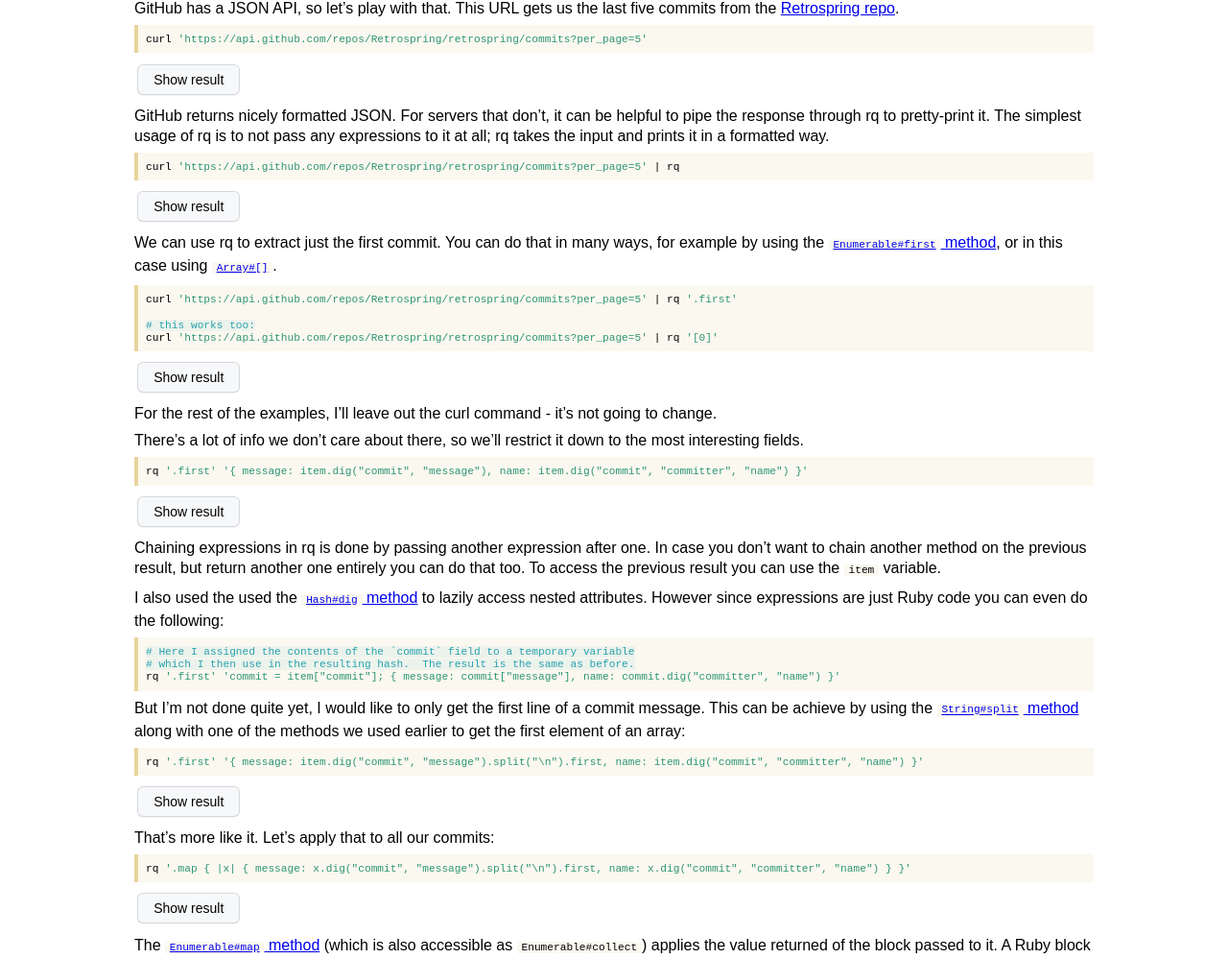
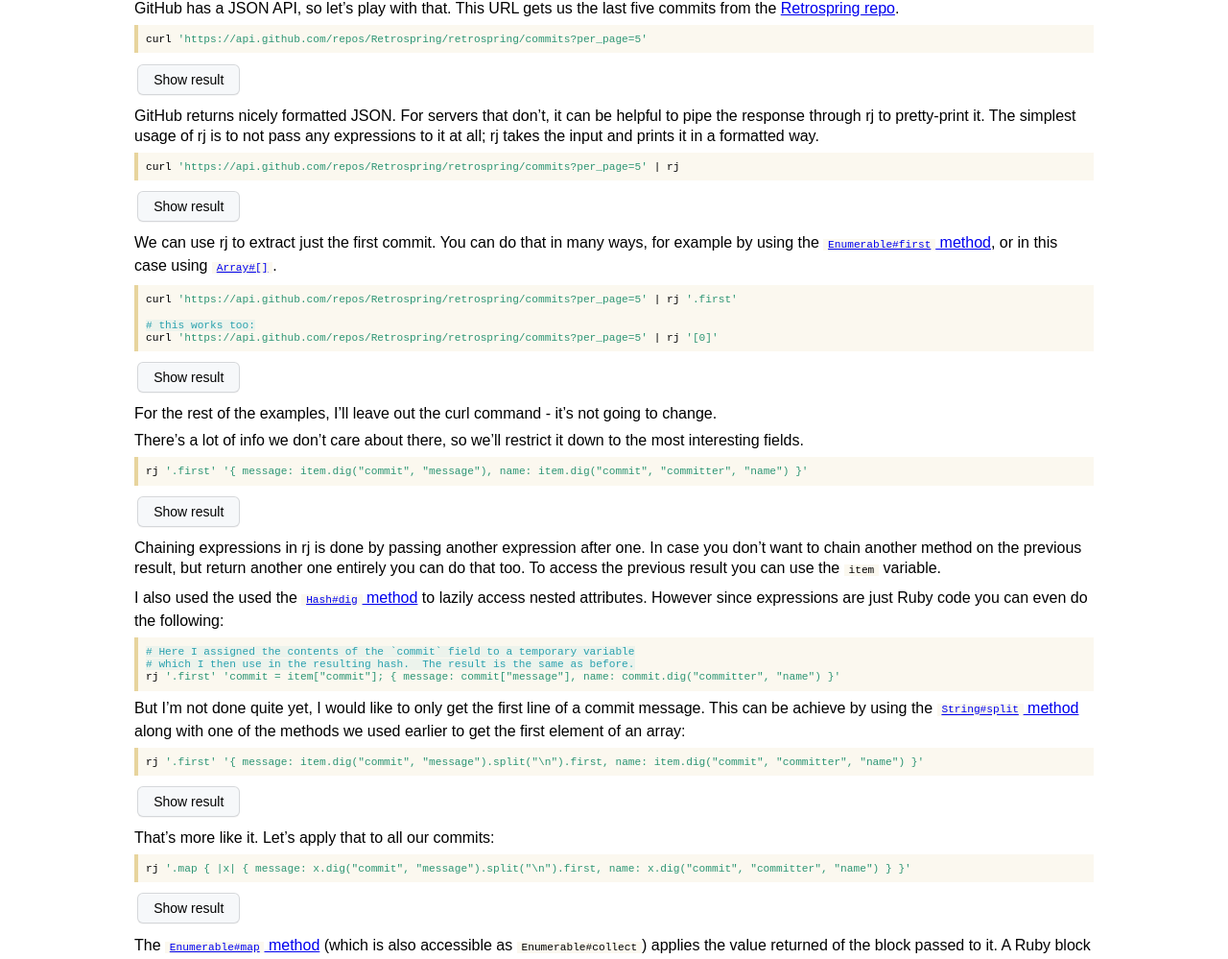
Before and after one commit to nilsding/rj, a Jekyll site: the page built from tutorial.md, in a window 1280 px wide and 1400 px high. Shown: the part 212-1211 px from the top of the window at 96% size. Built offline with Jekyll 4.4.1, drawn with Linux system fonts in a browser that asks for light colours; our own code applies the rules of GitHub Pages for plain Markdown files; some of the changed text lies outside the part shown.

Commit message:
update content from a854ac5852a72adb4ab69ca34d57d2f7ad8202ca

````diff
--- a/_data/commit_info.yml
+++ b/_data/commit_info.yml
@@ -1 +1 @@
-9b6113d1599a2da52a6b892ca1cb67bd280b7953
+a854ac5852a72adb4ab69ca34d57d2f7ad8202ca
--- a/tutorial.md
+++ b/tutorial.md
@@ -61,12 +61,12 @@ curl 'https://api.github.com/repos/Retrospring/retrospring/commits?per_page=5'
 </details>
 
 GitHub returns nicely formatted JSON.  For servers that don't, it can be
-helpful to pipe the response through rq to pretty-print it.  The simplest
-usage of rq is to not pass any expressions to it at all; rq takes the input
+helpful to pipe the response through rj to pretty-print it.  The simplest
+usage of rj is to not pass any expressions to it at all; rj takes the input
 and prints it in a formatted way.
 
 ```sh
-curl 'https://api.github.com/repos/Retrospring/retrospring/commits?per_page=5' | rq
+curl 'https://api.github.com/repos/Retrospring/retrospring/commits?per_page=5' | rj
 ```
 
 <details markdown="1">
@@ -116,15 +116,15 @@ curl 'https://api.github.com/repos/Retrospring/retrospring/commits?per_page=5' |
 
 </details>
 
-We can use rq to extract just the first commit.  You can do that in many ways,
+We can use rj to extract just the first commit.  You can do that in many ways,
 for example by using the [`Enumerable#first` method][mruby_enumerable_first],
 or in this case using [`Array#[]`][mruby_array_element].
 
 ```sh
-curl 'https://api.github.com/repos/Retrospring/retrospring/commits?per_page=5' | rq '.first'
+curl 'https://api.github.com/repos/Retrospring/retrospring/commits?per_page=5' | rj '.first'
 
 # this works too:
-curl 'https://api.github.com/repos/Retrospring/retrospring/commits?per_page=5' | rq '[0]'
+curl 'https://api.github.com/repos/Retrospring/retrospring/commits?per_page=5' | rj '[0]'
 ```
 
 <details markdown="1">
@@ -226,7 +226,7 @@ There's a lot of info we don't care about there, so we'll restrict it down to
 the most interesting fields.
 
 ```sh
-rq '.first' '{ message: item.dig("commit", "message"), name: item.dig("commit", "committer", "name") }'
+rj '.first' '{ message: item.dig("commit", "message"), name: item.dig("commit", "committer", "name") }'
 ```
 
 <details markdown="1">
@@ -241,7 +241,7 @@ rq '.first' '{ message: item.dig("commit", "message"), name: item.dig("commit",
 
 </details>
 
-Chaining expressions in rq is done by passing another expression after one.
+Chaining expressions in rj is done by passing another expression after one.
 In case you don't want to chain another method on the previous result, but
 return another one entirely you can do that too.  To access the previous
 result you can use the `item` variable.
@@ -253,7 +253,7 @@ do the following:
 ```sh
 # Here I assigned the contents of the `commit` field to a temporary variable
 # which I then use in the resulting hash.  The result is the same as before.
-rq '.first' 'commit = item["commit"]; { message: commit["message"], name: commit.dig("committer", "name") }'
+rj '.first' 'commit = item["commit"]; { message: commit["message"], name: commit.dig("committer", "name") }'
 ```
 
 But I'm not done quite yet, I would like to only get the first line of a
@@ -262,7 +262,7 @@ commit message.  This can be achieve by using the
 used earlier to get the first element of an array:
 
 ```sh
-rq '.first' '{ message: item.dig("commit", "message").split("\n").first, name: item.dig("commit", "committer", "name") }'
+rj '.first' '{ message: item.dig("commit", "message").split("\n").first, name: item.dig("commit", "committer", "name") }'
 ```
 
 <details markdown="1">
@@ -280,7 +280,7 @@ rq '.first' '{ message: item.dig("commit", "message").split("\n").first, name: i
 That's more like it.  Let's apply that to all our commits:
 
 ```sh
-rq '.map { |x| { message: x.dig("commit", "message").split("\n").first, name: x.dig("commit", "committer", "name") } }'
+rj '.map { |x| { message: x.dig("commit", "message").split("\n").first, name: x.dig("commit", "committer", "name") } }'
 ```
 
 <details markdown="1">
@@ -345,7 +345,7 @@ commits and make a simple list of strings to go along with the `"message"` and
 `"author"` fields we already have.
 
 ```sh
-rq '.map { |x| { message: x.dig("commit", "message").split("\n").first, name: x.dig("commit", "committer", "name"), parents: x["parents"].map { |parent| parent["html_url"] } } }'
+rj '.map { |x| { message: x.dig("commit", "message").split("\n").first, name: x.dig("commit", "committer", "name"), parents: x["parents"].map { |parent| parent["html_url"] } } }'
 ```
 
 <details markdown="1">
@@ -398,11 +398,11 @@ Here we're making a new object as before, but this time the `parents` field is
 being set to `x["parents"].map { |parent| parent["html_url"] }`, which
 collects all of the parent commit URLs defined in the parents object.
 
-Finally, we can tell `rq` to output our transformed object as a Ruby hash by
+Finally, we can tell rj to output our transformed object as a Ruby hash by
 setting `-o ruby`.
 
 ```sh
-rq -o ruby '.map { |x| { message: x.dig("commit", "message").split("\n").first, name: x.dig("commit", "committer", "name"), parents: x["parents"].map { |parent| parent["html_url"] } } }'
+rj -o ruby '.map { |x| { message: x.dig("commit", "message").split("\n").first, name: x.dig("commit", "committer", "name"), parents: x["parents"].map { |parent| parent["html_url"] } } }'
 ```
 
 <details markdown="1">
````
Also changed, not shown: download.md (+9 -9 lines), index.md (+3 -3 lines), changelog.md.
